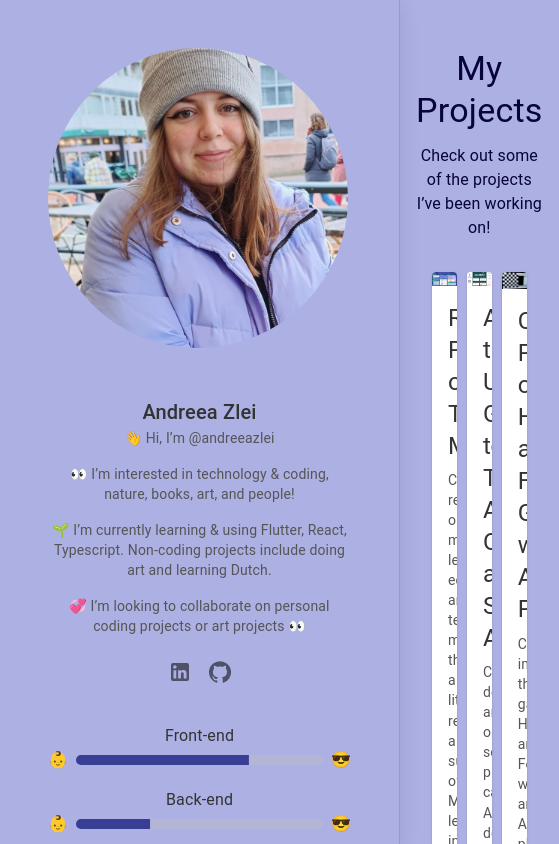
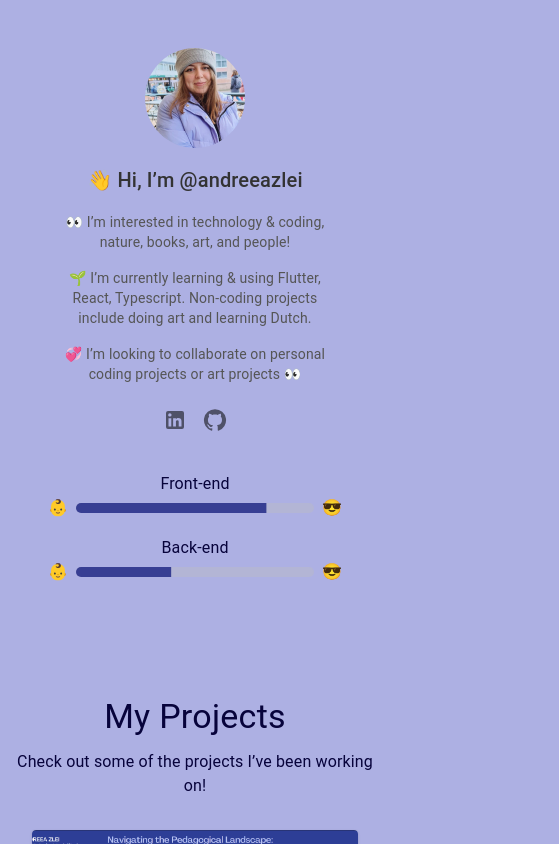
Before and after one commit to zandreea/zandreea.github.io, a Next.js app: page / in a window 390 px wide. Shown: the top 844 px of the page, 559 px wide, since content can reach past the window. Built offline with nearby package versions, Linux system fonts and the light colour scheme.

Commit message:
make site responsive

```diff
--- a/src/app/globals.css
+++ b/src/app/globals.css
@@ -22,5 +22,25 @@ body {
 .project-wrapper {
   display: grid;
   grid-template-columns: repeat(3, 1fr); /* 3 columns */
-  grid-template-rows: repeat(2, auto);  gap: 10px;
+  grid-template-rows: repeat(2, auto);
+  gap: 10px;
+  align-items: stretch;
 }
+
+.project-tile {
+  display: flex;
+  flex-direction: column;
+  justify-content: space-between;
+}
+
+@media (max-width: 800px) {
+  .project-wrapper {
+    grid-template-columns:  repeat(2, 1fr); /* 2 columns */
+  }
+}
+
+@media (max-width: 600px) {
+  .project-wrapper {
+    grid-template-columns: 1fr; /* 1 column */
+  }
+}
--- a/src/app/layout.tsx
+++ b/src/app/layout.tsx
@@ -1,5 +1,4 @@
-// app/layout.tsx
-"use client"; // Only if you have hooks or client logic here
+"use client";
 
 import { ThemeProvider, createTheme } from '@mui/material/styles';
 import "./globals.css";
--- /dev/null
+++ b/src/app/mobileNavBar.tsx
@@ -0,0 +1,46 @@
+import React from 'react';
+import { IconButton,Typography, Box, Link } from '@mui/material';
+import SkillProgress from './skillProgress';
+import { GitHub, LinkedIn } from '@mui/icons-material';
+
+const MobileHeader = () => {
+  return (
+    <>
+      <Box sx={{ padding: 6, textAlign: 'center' }}>
+          <img
+
+            src="/images/avatar.jpg"
+            alt="Andreea Zlei"
+            style={{ margin: "0 auto", borderRadius: '50%', width: '100px', height: '100px' }}
+          />
+          <Typography variant="h6" color="text.primary" sx={{ marginTop: 2, marginBottom: 2 }}>
+           👋 Hi, I’m @andreeazlei
+           </Typography>
+           <Typography variant="body2" color="text.secondary" sx={{ marginBottom: 2 }}>
+                👀 I’m interested in technology & coding, nature, books, art, and people!
+            </Typography>
+          <Typography variant="body2" color="text.secondary" sx={{ marginBottom: 2 }}>
+                🌱 I’m currently learning & using Flutter, React, Typescript. Non-coding projects include doing art and learning Dutch.
+            </Typography>
+          <Typography variant="body2" color="text.secondary" sx={{ marginBottom: 2 }}>
+                💞️ I’m looking to collaborate on personal coding projects or art projects 👀
+          </Typography>
+          <Box>
+            <Link href="https://www.linkedin.com/in/andreeazlei/" target="_blank" color="inherit">
+              <IconButton>
+                <LinkedIn />
+              </IconButton>
+            </Link>
+            <Link href="https://github.com/zandreea" target="_blank" color="inherit">
+              <IconButton>
+                <GitHub />
+              </IconButton>
+            </Link>
+          </Box>
+          <SkillProgress></SkillProgress>
+        </Box>
+    </>
+  );
+};
+
+export default MobileHeader;
--- a/src/app/page.tsx
+++ b/src/app/page.tsx
@@ -1,6 +1,8 @@
-import React from 'react';
-import { Container, Grid, Card, CardActionArea, CardContent, CardMedia, Typography, Button, Box, Chip } from '@mui/material';
+"use client"
+import React, { useState } from 'react';
+import { Container, Card, CardActionArea, CardContent, CardMedia, Typography, Button, Box, Chip, Dialog, DialogTitle, DialogContent, useMediaQuery, Theme } from '@mui/material';
 import Sidebar from './sidebar';
+import MobileHeader from './mobileNavBar';
 
 const projects = [
   {
@@ -48,10 +50,26 @@ const projects = [
 ];
 
 export default function Home() {
+  const [openDialogs, setOpenDialogs] = useState(Array(projects.length).fill(false));
+  const isMobile = useMediaQuery((theme: Theme) => theme.breakpoints.down('lg'));
+
+  const handleClickOpen = (index: number) => {
+    const newOpenDialogs = [...openDialogs];
+    newOpenDialogs[index] = true;
+    setOpenDialogs(newOpenDialogs);
+  };
+
+  const handleClose = (index: number) => {
+    const newOpenDialogs = [...openDialogs];
+    newOpenDialogs[index] = false;
+    setOpenDialogs(newOpenDialogs);
+  };
 
   return (
+    <Box>
+      {isMobile ? <MobileHeader /> : <></>}
       <Box sx={{ display: 'flex' }}>
-      <Sidebar />
+        {!isMobile ? <Sidebar />: <></>}
 
         <Container sx={{ flexGrow: 1, padding: 2 }}>
           <Box my={4}>
@@ -65,11 +83,11 @@ export default function Home() {
 
           <Container className='project-wrapper'>
             {projects.map((project, index) => (
-              <Card key={index}>
-                <CardActionArea href={project.link} target="_blank">
+                <Card key={index} className='project-tile'>
+                  <CardActionArea onClick={() => handleClickOpen(index)}>
                     <CardMedia
                       component="img"
-                    height="200"
+                      style={{ height: 200 }}
                       image={project.image}
                       alt={project.title}
                     />
@@ -90,8 +108,7 @@ export default function Home() {
                     <Button
                       variant="contained"
                       color="primary"
-                    href={project.link}
-                    target="_blank"
+                      onClick={() => handleClickOpen(index)}
                       sx={{
                         width: '100%',
                         backgroundColor: '#373e93',
@@ -108,10 +125,44 @@ export default function Home() {
                     >
                       View Project
                     </Button>
+                    <Dialog open={openDialogs[index]} onClose={() => handleClose(index)}>
+
+                      <img src={project.image} alt={project.title} style={{ height: '300px', marginBottom: '20px' }} />
+                      <Container>
+                        <Typography variant="h5" style={{ marginBottom: '20px' }}>{project.title}</Typography>
+                        <Typography style={{ marginBottom: '20px' }}>{project.description}</Typography>
+                        {project.tags.map((tag) => (
+                          <Chip key={tag} label={tag} sx={{ margin: '2px' }} />
+                        ))}
+                      </Container>
+                      <Button
+                      variant="contained"
+                      color="primary"
+                      href={project.link}
+                      target='_blank'
+                      sx={{
+                        marginTop: '20px',
+                        width: '100%',
+                        backgroundColor: '#373e93',
+                        color: '#fff',
+                        borderRadius: '0px 0px 4px 4px',
+                        padding: '10px 20px',
+                        transition: 'background-color 0.3s ease',
+                        '&:hover': {
+                          backgroundColor: '#1a1370',
+                        },
+                        boxShadow: '0 4px 20px rgba(0, 0, 0, 0.1)',
+                        fontWeight: 'bold',
+                      }}
+                    >
+                      Source
+                    </Button>
+                  </Dialog>
                 </Card>
             ))}
           </Container>
         </Container>
       </Box>
+    </Box>
   );
 }
--- a/src/app/skillProgress.tsx
+++ b/src/app/skillProgress.tsx
@@ -1,10 +1,9 @@
-// SkillProgress.tsx
 import React from 'react';
 import { Box, Typography, LinearProgress } from '@mui/material';
 
 const skills = [
-  { name: "Front-end", level: 3.5, max: 5 },
-  { name: "Back-end", level: 1.5, max: 5 },
+  { name: "Front-end", level: 4, max: 5 },
+  { name: "Back-end", level: 2, max: 5 },
 ];
 
 const SkillProgress = () => {
```
Also changed, not shown: src/app/sidebar.tsx (+5 -8 lines). Lines whose indentation alone changed are shown as unchanged.
